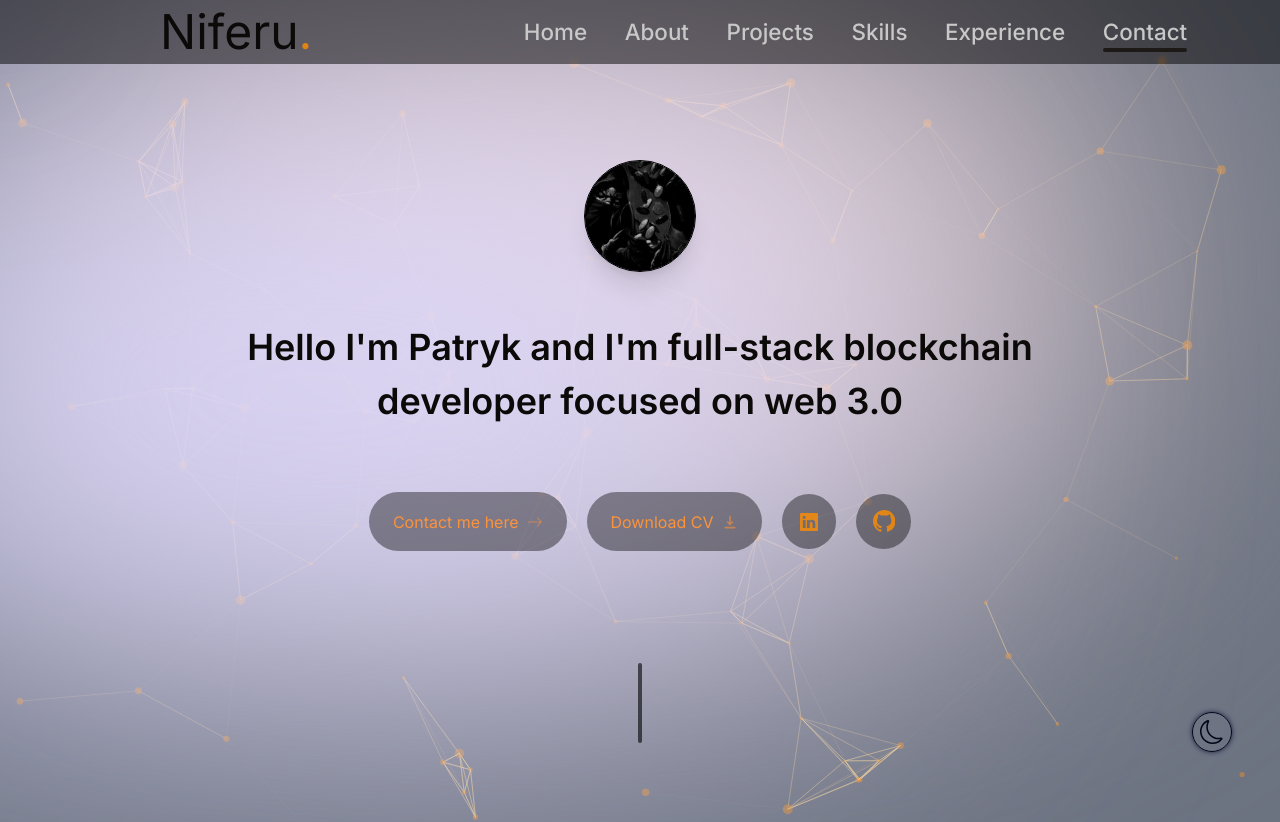
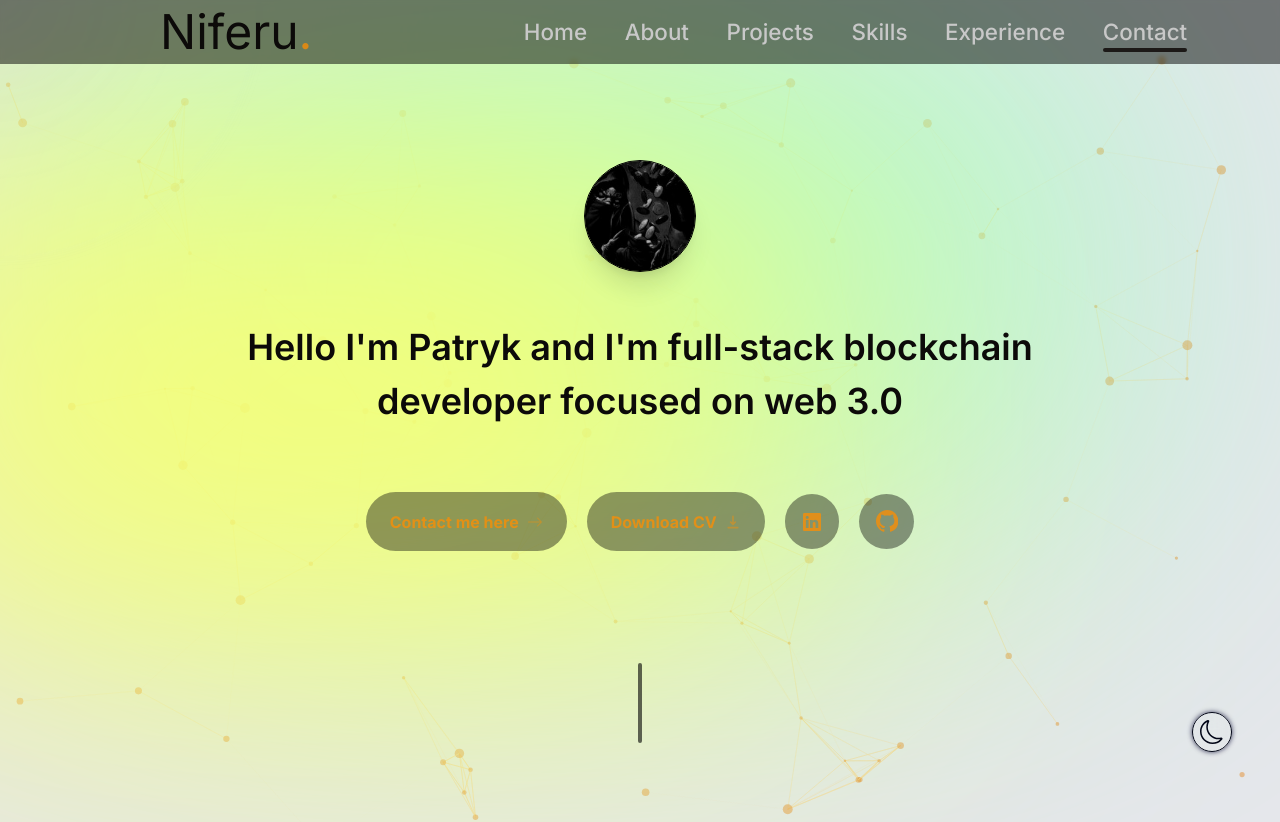
Before and after one commit to Nlferu/niferu-portfolio-website, a Next.js app: page / in a window 1280 px wide. Shown: the top 822 px of the page. Built offline with nearby package versions, Linux system fonts and the light colour scheme; no server answers.

Commit message:
styling improvements

```diff
--- a/app/layout.tsx
+++ b/app/layout.tsx
@@ -23,9 +23,9 @@ export default function RootLayout({ children }: { children: React.ReactNode })
     return (
         <html lang="en" className="!scroll-smooth">
             {/* <body className={`${inter.className} bg-gray-500 text-gray-950 relative pt-28 sm:pt-36 dark:bg-slate-900 dark:text-gray-50 dark:text-opacity-90`}> */}
-            <body className={`${inter.className} pt-28 sm:pt-36 bg-gray-500 dark:bg-devil`}>
-                <div className="bg-[#fbe2e3] absolute top-[1rem] -z-10 right-[11rem] h-[31.25rem] w-[31.25rem] rounded-full blur-[10rem] sm:w-[68.75rem] dark:bg-[#671f91a8]"></div>
-                <div className="bg-[#dbd7fb] absolute top-[9rem] -z-10 left-[-35rem] h-[31.25rem] w-[50rem] rounded-full blur-[10rem] sm:w-[68.75rem] md:left-[-33rem] lg:left-[-28rem] xl:left-[-15rem] 2xl:left-[-5rem] dark:bg-[#48457c]"></div>
+            <body className={`${inter.className} pt-28 sm:pt-36 bg-gray-200 dark:bg-devil`}>
+                <div className="bg-[#99ffcc] dark:bg-[#671f91a8] absolute top-[1rem] -z-10 right-[11rem] h-[31.25rem] w-[31.25rem] rounded-full blur-[10rem] sm:w-[68.75rem]"></div>
+                <div className="bg-[#ffff6b] dark:bg-[#48457c] absolute top-[9rem] -z-10 left-[-35rem] h-[31.25rem] w-[50rem] rounded-full blur-[10rem] sm:w-[68.75rem] md:left-[-33rem] lg:left-[-28rem] xl:left-[-15rem] 2xl:left-[-5rem]"></div>
 
                 <ThemeContextProvider>
                     <ActiveSectionContextProvider>
--- a/components/experience.tsx
+++ b/components/experience.tsx
@@ -44,7 +44,7 @@ export default function Experience() {
                             intersectionObserverProps={options}
                         >
                             <h3 className="-mt-2 !font-semibold capitalize text-alfa">{item.title}</h3>
-                            <p className="!font-normal text-[#805d39] !mt-3">{item.location}</p>
+                            <p className="!font-normal text-beta !mt-3">{item.location}</p>
                             <p className="!font-light !mt-1">{item.description}</p>
                         </VerticalTimelineElement>
                     </React.Fragment>
--- a/components/intro.tsx
+++ b/components/intro.tsx
@@ -46,7 +46,7 @@ export default function Intro() {
                 }}
             >
                 <Link
-                    className="group flex items-center gap-2 px-[1.5rem] py-[1.1rem] text-orange-400 bg-black bg-opacity-40 rounded-full focus:scale-110 hover:scale-110 hover:bg-zinc-900 hover:bg-opacity-80 active:scale-105 duration-custom ease-customBezier hover:translate-y-[-4px]"
+                    className="group flex items-center gap-2 px-[1.5rem] py-[1.1rem] font-bold text-alfa bg-black bg-opacity-40 rounded-full focus:scale-110 hover:scale-110 hover:bg-zinc-900 hover:bg-opacity-80 active:scale-105 duration-custom ease-customBezier hover:translate-y-[-4px]"
                     href="#contact"
                     onClick={() => {
                         setActiveSection("Contact")
@@ -56,7 +56,7 @@ export default function Intro() {
                     Contact me here <BsArrowRight className="opacity-60 group-hover:translate-x-[0.3rem] transition" />
                 </Link>
                 <a
-                    className="group flex items-center gap-2 px-[1.5rem] py-[1.1rem] text-orange-400 bg-black bg-opacity-40 rounded-full focus:scale-110 hover:scale-110 hover:bg-zinc-900 hover:bg-opacity-80 active:scale-105 duration-custom ease-customBezier hover:translate-y-[-4px]"
+                    className="group flex items-center gap-2 px-[1.5rem] py-[1.1rem] font-bold text-alfa bg-black bg-opacity-40 rounded-full focus:scale-110 hover:scale-110 hover:bg-zinc-900 hover:bg-opacity-80 active:scale-105 duration-custom ease-customBezier hover:translate-y-[-4px]"
                     href="/CV.pdf"
                     download
                 >
--- a/components/project.tsx
+++ b/components/project.tsx
@@ -24,7 +24,7 @@ export default function Project({ title, description, tags, imageUrl, href }: Pr
                 opacity: opacityProgess,
             }}
         >
-            <section className="bg-crypt hover:bg-dungeon max-w-[45rem] border border-wise rounded-lg overflow-hidden sm:pr-1 relative sm:h-[19.5rem] transition duration-700 sm:group-even:pl-8">
+            <section className="bg-crypt hover:bg-dungeon max-w-[45rem] border border-beta rounded-lg overflow-hidden sm:pr-1 relative sm:h-[19.5rem] transition duration-700 sm:group-even:pl-8">
                 <div className="pt-2 pb-7 px-5 sm:pl-10 sm:pr-2 sm:pt-5 sm:max-w-[55%] flex justify-center flex-col h-full sm:group-even:ml-[18rem]">
                     <h3 className="text-2xl font-semibold text-alfa text-center sm:text-left">{title}</h3>
                     <p className="mt-2 mb-4 leading-relaxed text-gray-400 text-center sm:text-left">{description}</p>
--- a/components/submit-button.tsx
+++ b/components/submit-button.tsx
@@ -7,12 +7,12 @@ export default function SubmitButton() {
 
     return (
         <button
-            className="group flex items-center self-center justify-center w-[7rem] gap-2 py-[0.7rem] sm:py-[0.9rem] text-orange-400 bg-black bg-opacity-50 rounded-full focus:scale-110 hover:scale-110 hover:bg-crypt hover:bg-opacity-80 active:scale-105 duration-custom ease-customBezier hover:translate-y-[-4px] disabled:scale-100 disabled:bg-opacity-65"
+            className="group flex items-center self-center justify-center w-[7rem] gap-2 py-[0.7rem] sm:py-[0.9rem] text-alfa dark:hover:text-god bg-black bg-opacity-50 rounded-full focus:scale-110 hover:scale-110 hover:bg-crypt hover:bg-opacity-80 active:scale-105 duration-custom ease-customBezier hover:translate-y-[-4px] disabled:scale-100 disabled:bg-opacity-65"
             type="submit"
             disabled={pending}
         >
             {pending ? (
-                <div className="h-5 w-5 animate-spin rounded-full border-b-2 border-orange-400"></div>
+                <div className="h-5 w-5 animate-spin rounded-full border-b-2 border-alfa"></div>
             ) : (
                 <>
                     Submit <FaPaperPlane className="text-sm opacity-70 transition-all group-hover:translate-x-1 group-hover:-translate-y-1" />{" "}
--- a/components/theme-switch.tsx
+++ b/components/theme-switch.tsx
@@ -11,7 +11,7 @@ export default function ThemeSwitch() {
 
     return (
         <button
-            className="flex fixed items-center border-solid border-[0.2px] border-slate-950 dark:border-sun shadow-night dark:shadow-sun hover:shadow-nightA dark:hover:shadow-sunA rounded-full justify-center backdrop-blur-[0.5rem] bottom-12 right-12 text-slate-950 dark:text-sun h-10 w-10 text-2xl hover:scale-[1.15] active:scale-105 transition-all"
+            className="flex fixed items-center border-solid border-[0.2px] border-slate-950 dark:border-alfa shadow-night dark:shadow-sun hover:shadow-nightA dark:hover:shadow-sunA rounded-full justify-center backdrop-blur-[0.5rem] bottom-12 right-12 text-slate-950 dark:text-alfa h-10 w-10 text-2xl hover:scale-[1.15] active:scale-105 transition-all"
             onClick={toggleTheme}
         >
             {theme === "light" ? <BsMoon /> : <BsSun />}
--- a/tailwind.config.ts
+++ b/tailwind.config.ts
@@ -17,22 +17,18 @@ const config: Config = {
             },
             boxShadow: {
                 "3xl": "0 0 20px rgba(255, 255, 255, 0.2)",
-                sun: "0px 0px 5px rgba(159, 137, 94, 0.75)",
-                sunA: "0px 0px 9px rgba(159, 137, 94, 0.75)",
+                sun: "0px 0px 5px rgba(255, 141, 0, 0.8)",
+                sunA: "0px 0px 9px rgba(255, 141, 0, 0.8)",
                 night: "0px 0px 5px rgba(13, 13, 53, 0.8)",
                 nightA: "0px 0px 9px rgba(13, 13, 53, 0.8)",
             },
             colors: {
-                alfa: "rgba(255, 141, 0, 0.8)",
-                beta: "rgba(159, 137, 94, 0.8)",
-                sea: "#22676b",
-                seaD: "#92c2bc",
-                god: "rgba(159, 137, 94, 0.7)",
+                alfa: "rgba(255, 141, 0, 0.75)",
+                god: "rgba(255, 141, 0, 1)",
+                beta: "#805d39",
                 devil: "rgba(12, 9, 9, 1)",
                 crypt: "rgba(37, 30, 35, 0.4)",
                 dungeon: "rgb(37, 26, 26)",
-                wise: "#805d39",
-                sun: "rgba(159, 137, 94, 0.75)",
             },
         },
     },
```
